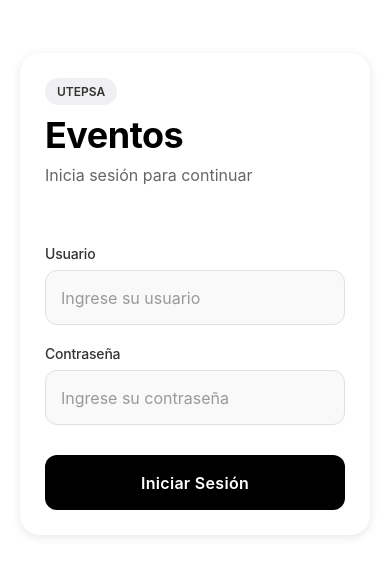
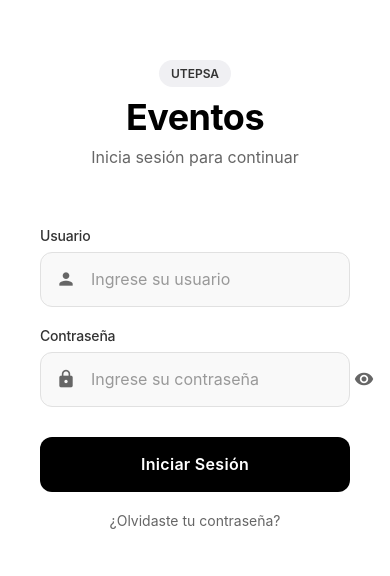
Before and after one commit to CristianRC7/UTEPSA-Eventos, a React Native app in the folder UTEPSAEventos/: screen /Login in a window 390 px wide. Shown: the part 128-704 px from the top of the page. Built offline with nearby package versions, Linux system fonts and the light colour scheme.

Commit message:
cambios de diseno

```diff
--- a/UTEPSAEventos/src/pages/HomeScreen.tsx
+++ b/UTEPSAEventos/src/pages/HomeScreen.tsx
@@ -125,9 +125,9 @@
             transform: [{ translateY: moveAnim }]
           }
         ]}>
-          <Text style={styles.welcomeChip}>
-            {userData?.rol === 'interno' ? 'Usuario Interno' : 'Usuario Externo'}
-          </Text>
+            <Text style={styles.welcomeChip}>
+                {userData?.rol === 'interno' ? 'Usuario Interno' : 'Usuario Externo'}
+            </Text>
           <Text style={styles.headerTitle}>Bienvenido</Text>
           <Text style={styles.headerSubtitle}>
             {userData?.nombre} {userData?.apellidos}
--- a/UTEPSAEventos/src/pages/Login.tsx
+++ b/UTEPSAEventos/src/pages/Login.tsx
@@ -13,6 +13,7 @@
   TouchableWithoutFeedback,
   Platform,
 } from 'react-native';
+import MaterialIcons from 'react-native-vector-icons/MaterialIcons';
 
 const { width } = Dimensions.get('window');
 
@@ -21,11 +22,13 @@
   const [password, setPassword] = useState('');
   const [loading, setLoading] = useState(false);
   const [isKeyboardVisible, setKeyboardVisible] = useState(false);
+  const [showPassword, setShowPassword] = useState(false);
 
   // Animations
   const fadeAnim = useState(new Animated.Value(0))[0];
   const moveAnim = useState(new Animated.Value(50))[0];
   const scaleAnim = useState(new Animated.Value(0.9))[0];
+  const buttonAnim = useState(new Animated.Value(0))[0];
 
   useEffect(() => {
     // Start animations when component mounts
@@ -67,12 +70,29 @@
     };
   }, []);
 
+  // Button animation on press
+  const animateButton = () => {
+    Animated.sequence([
+      Animated.timing(buttonAnim, {
+        toValue: 1,
+        duration: 150,
+        useNativeDriver: true,
+      }),
+      Animated.timing(buttonAnim, {
+        toValue: 0,
+        duration: 150,
+        useNativeDriver: true,
+      }),
+    ]).start();
+  };
+
   const handleLogin = async () => {
     if (!username.trim() || !password.trim()) {
       Alert.alert('Error', 'Por favor ingrese usuario y contraseña');
       return;
     }
 
+    animateButton();
     setLoading(true);
 
     try {
@@ -106,9 +126,22 @@
     }
   };
 
+  const handleForgotPassword = () => {
+    Alert.alert(
+      'Recuperar contraseña',
+      'Envíe un correo a soporte.campusvirutal@utepsa.edu',
+      [{ text: 'OK', onPress: () => console.log('OK Pressed') }]
+    );
+  };
+
   const titleScale = scaleAnim.interpolate({
     inputRange: [0, 1],
     outputRange: [0.8, 1],
+  });
+
+  const buttonScale = buttonAnim.interpolate({
+    inputRange: [0, 1],
+    outputRange: [1, 0.95],
   });
 
   return (
@@ -129,6 +162,7 @@
           <Animated.View style={{
             transform: [{ scale: titleScale }],
             marginBottom: 40,
+            alignItems: 'center',
           }}>
             <Text style={styles.chip}>UTEPSA</Text>
             <Text style={styles.title}>Eventos</Text>
@@ -137,8 +171,10 @@
 
           <View style={styles.inputContainer}>
             <Text style={styles.label}>Usuario</Text>
+            <View style={styles.inputWrapper}>
+              <MaterialIcons name="person" size={20} color="#666" style={styles.inputIcon} />
               <TextInput
-              style={styles.input}
+                style={styles.inputWithIcon}
                 placeholder="Ingrese su usuario"
                 placeholderTextColor="#999"
                 value={username}
@@ -146,30 +182,57 @@
                 autoCapitalize="none"
               />
             </View>
+          </View>
 
           <View style={styles.inputContainer}>
             <Text style={styles.label}>Contraseña</Text>
+            <View style={styles.inputWrapper}>
+              <MaterialIcons name="lock" size={20} color="#666" style={styles.inputIcon} />
               <TextInput
-              style={styles.input}
+                style={styles.inputWithIcon}
                 placeholder="Ingrese su contraseña"
                 placeholderTextColor="#999"
                 value={password}
                 onChangeText={setPassword}
-              secureTextEntry
+                secureTextEntry={!showPassword}
               />
+              <TouchableOpacity
+                style={styles.eyeIconContainer}
+                onPress={() => setShowPassword(!showPassword)}
+              >
+                <MaterialIcons
+                  name={showPassword ? "visibility-off" : "visibility"}
+                  size={20}
+                  color="#666"
+                />
+              </TouchableOpacity>
+            </View>
           </View>
 
           <TouchableOpacity
-            style={styles.loginButton}
+            activeOpacity={0.8}
             onPress={handleLogin}
             disabled={loading}
+          >
+            <Animated.View
+              style={[
+                styles.loginButton,
+                { transform: [{ scale: buttonScale }] }
+              ]}
             >
               {loading ? (
                 <ActivityIndicator color="#FFFFFF" />
               ) : (
                 <Text style={styles.loginButtonText}>Iniciar Sesión</Text>
               )}
+            </Animated.View>
           </TouchableOpacity>
+
+          <View style={styles.forgotPasswordContainer}>
+            <TouchableOpacity onPress={handleForgotPassword}>
+              <Text style={styles.forgotPasswordText}>¿Olvidaste tu contraseña?</Text>
+            </TouchableOpacity>
+          </View>
         </Animated.View>
       </View>
     </TouchableWithoutFeedback>
@@ -187,20 +250,10 @@
   formContainer: {
     width: '100%',
     maxWidth: 400,
-    padding: 25,
-    borderRadius: 20,
-    backgroundColor: '#FFFFFF',
-    shadowColor: '#000',
-    shadowOffset: {
-      width: 0,
-      height: 2,
-    },
-    shadowOpacity: 0.1,
-    shadowRadius: 10,
-    elevation: 3,
+    padding: 20,
   },
   chip: {
-    alignSelf: 'flex-start',
+    alignSelf: 'center',
     backgroundColor: '#f0f0f3',
     paddingHorizontal: 12,
     paddingVertical: 6,
@@ -216,11 +269,13 @@
     color: '#000',
     marginBottom: 8,
     letterSpacing: -0.5,
+    textAlign: 'center',
   },
   subtitle: {
     fontSize: 16,
     color: '#666',
     marginBottom: 20,
+    textAlign: 'center',
   },
   inputContainer: {
     marginBottom: 20,
@@ -232,14 +287,27 @@
     marginBottom: 8,
     letterSpacing: -0.2,
   },
-  input: {
+  inputWrapper: {
+    flexDirection: 'row',
+    alignItems: 'center',
     height: 55,
     borderWidth: 1,
     borderColor: '#E1E1E1',
     borderRadius: 12,
+    backgroundColor: '#F9F9F9',
+  },
+  inputIcon: {
     paddingHorizontal: 15,
+  },
+  eyeIconContainer: {
+    paddingHorizontal: 15,
+    height: '100%',
+    justifyContent: 'center',
+  },
+  inputWithIcon: {
+    flex: 1,
+    height: '100%',
     fontSize: 16,
-    backgroundColor: '#F9F9F9',
     color: '#000',
   },
   loginButton: {
@@ -256,6 +324,14 @@
     fontWeight: '600',
     letterSpacing: 0.3,
   },
+  forgotPasswordContainer: {
+    marginTop: 20,
+    alignItems: 'center',
+  },
+  forgotPasswordText: {
+    color: '#666',
+    fontSize: 14,
+  },
 });
 
 export default Login;
```
Lines whose indentation alone changed are shown as unchanged.
